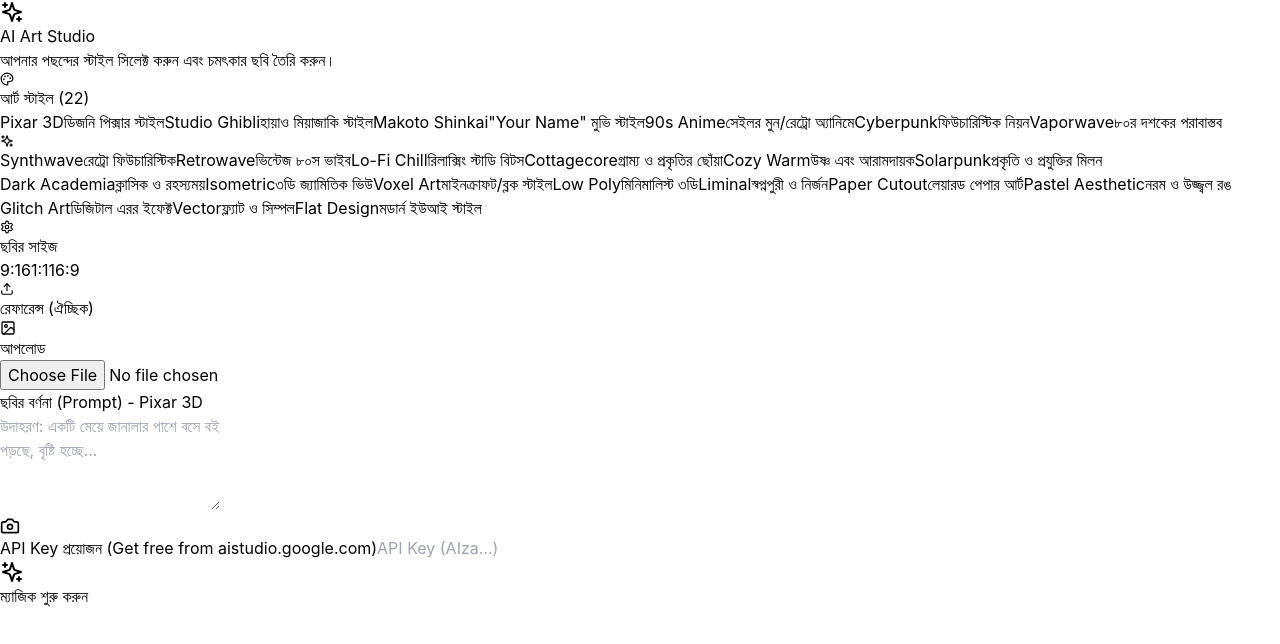
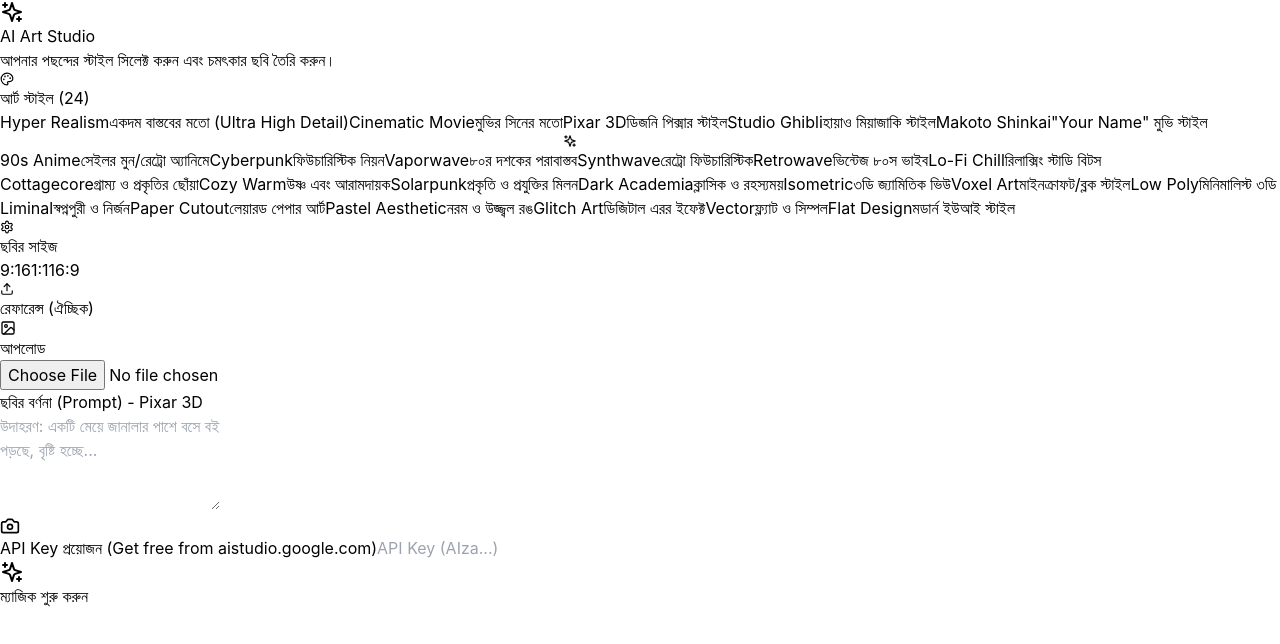
Before and after one commit to economist-bd/Pixar-AI-Studio, a React (Vite) app: page / in a window 1280 px wide. Shown: the top 644 px of the page. Built offline with nearby package versions, Linux system fonts and the light colour scheme; the HTML template or start-up script is replaced by a standard one.

Commit message:
updated app.jsx

```diff
--- a/src/App.jsx
+++ b/src/App.jsx
@@ -20,6 +20,29 @@
 
   // Expanded Style Definitions
   const styles = {
+    'Hyper Realistic': {
+      label: 'Hyper Realism',
+      desc: 'একদম বাস্তবের মতো (Ultra High Detail)',
+      instruction: `
+      MANDATORY ART STYLE:
+      - Style: Hyper-realistic photography, Photorealism, 8k UHD.
+      - Camera: DSLR, 85mm lens, f/1.8, high shutter speed.
+      - Lighting: Natural lighting, Ray tracing, Global illumination, Cinematic lighting.
+      - Details: Extremely detailed skin texture, pores, surfaces, imperfections, sharp focus.
+      - Vibe: National Geographic photography, Cinematic reality.
+      `
+    },
+    'Cinematic': {
+      label: 'Cinematic Movie',
+      desc: 'মুভির সিনের মতো',
+      instruction: `
+      MANDATORY ART STYLE:
+      - Style: Cinematic Movie Still, Hollywood Blockbuster style.
+      - Aspect: Wide dynamic range, color graded (teal and orange).
+      - Lighting: Dramatic lighting, rim light, volumetric fog, anamorphic lens flares.
+      - Render: Unreal Engine 5, Octane Render, 8k resolution.
+      `
+    },
     'Pixar': {
       label: 'Pixar 3D',
       desc: 'ডিজনি পিক্সার স্টাইল',
```
